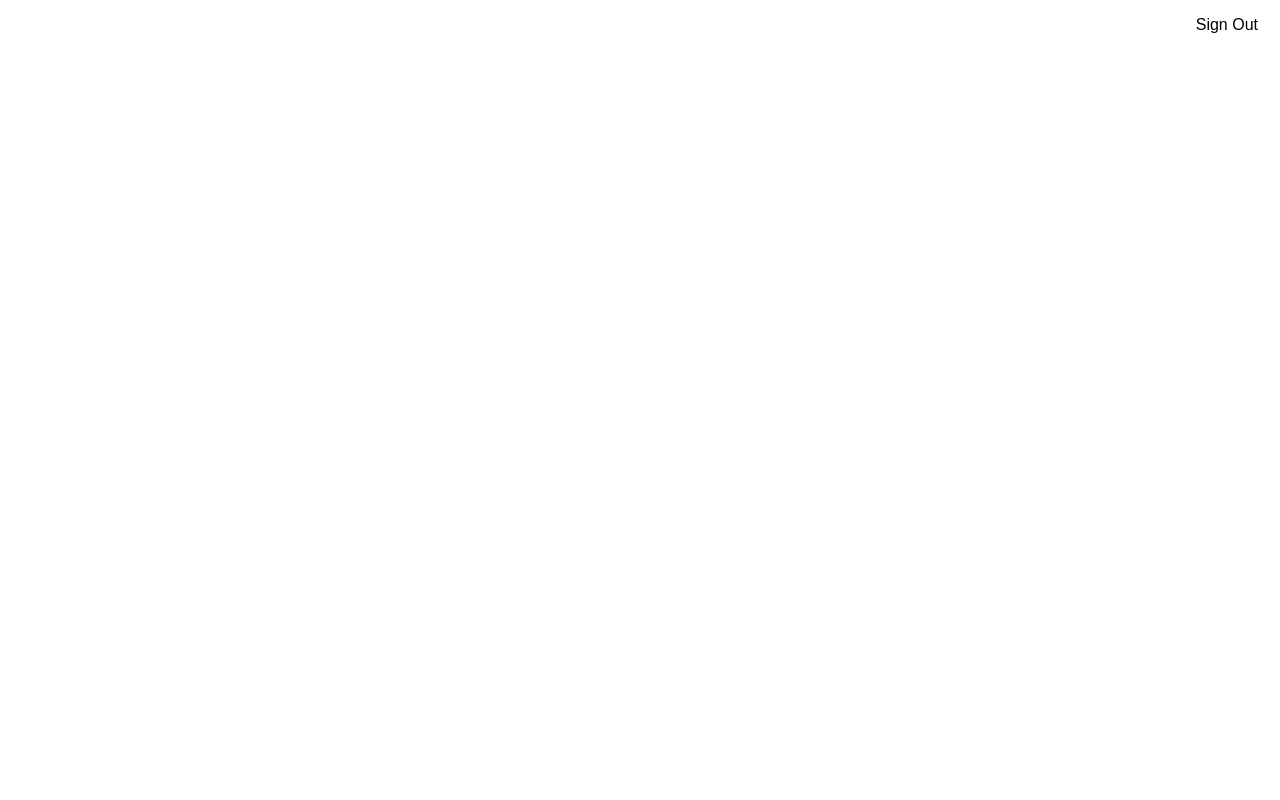
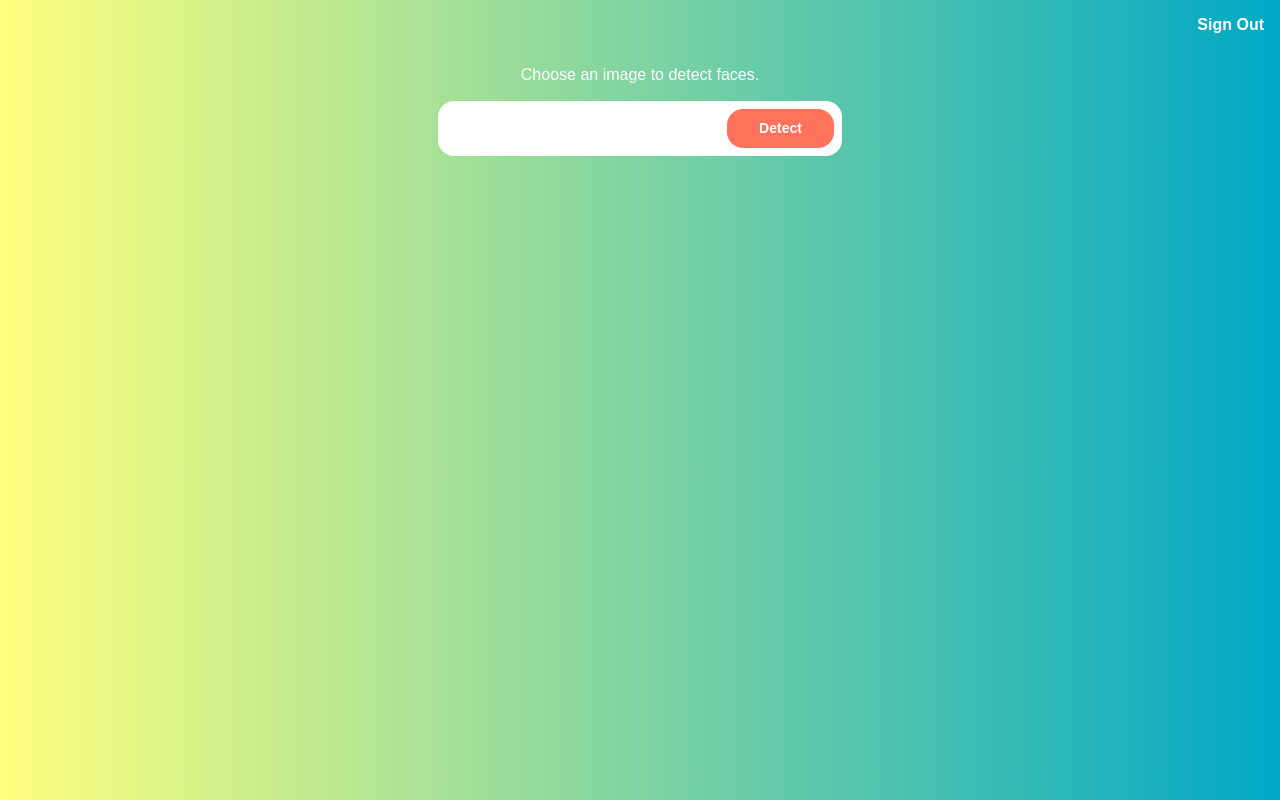
Before and after one commit to mayankshah1607/Face-Detection-Web-App, a React (Create React App) app: page / in a window 1280 px wide. Built offline with nearby package versions, Linux system fonts and the light colour scheme.

Commit message:
Added Image form component

```diff
--- a/src/App.js
+++ b/src/App.js
@@ -1,12 +1,14 @@
 import React, { Component } from 'react';
 import './App.css';
-import Navigation from './components/Navigation'
+import Navigation from './components/Navigation';
+import ImageForm from './components/ImageForm.js';
 
 class App extends Component {
   render() {
     return (
       <div className="App">
         <Navigation/>
+        <ImageForm/>
       </div>
     );
   }
--- /dev/null
+++ b/src/components/ImageForm.css
@@ -0,0 +1,12 @@
+.centre {
+    display: inline-flex;
+    justify-content: center;
+}
+
+.light-red {
+    color: #ED1E79;
+}
+
+input[type="text"], input[type="password"], button{
+    outline: none;
+}
--- /dev/null
+++ b/src/components/ImageForm.js
@@ -0,0 +1,17 @@
+import React from 'react';
+import './ImageForm.css';
+import 'tachyons';
+
+const ImageForm = () => {
+    return(
+        <div>
+            <p className='fw3' style={{color:'white'}}>{'Choose an image to detect faces.'}</p>
+                <div className='centre ba b--white bw3 br4 bg-white'>
+                    <input className='f4 pa2 ba bw0 br4' type='text'/>
+                    <button className='f6 fw6 grow br4 ph4 dib white bg-light-red ba bw0'>Detect</button>
+                </div>
+            </div>
+    );
+}
+
+export default ImageForm;
--- a/src/components/Navigation.js
+++ b/src/components/Navigation.js
@@ -1,9 +1,10 @@
 import React from 'react';
+import 'tachyons';
 
 const Navigation = () => {
     return(
-        <nav style={{display:'flex',justifyContent:'flex-end', paddingRight: '22px'}}>
-            <p>Sign Out</p>
+        <nav style={{display:'flex',justifyContent:'flex-end', }}>
+            <a style={{color: 'white'}}href="#" className="fw6 link dim pa3">Sign Out</a>
         </nav>
     );
 }
--- a/src/index.css
+++ b/src/index.css
@@ -2,4 +2,5 @@ body {
   margin: 0;
   padding: 0;
   font-family: sans-serif;
+  background-image: linear-gradient(-90deg, #00A8C5, #FFFF7E);
 }
```
